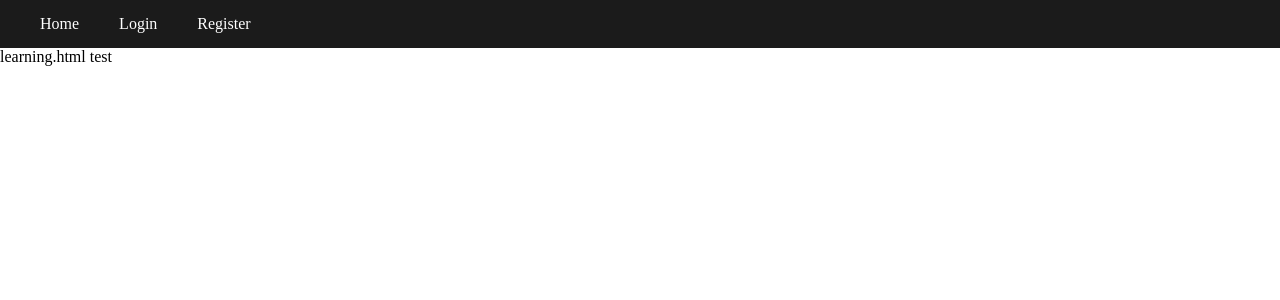
After one commit to ChimentiMatt/Linguist_Assist, a Django app: page /learning/ in a window 1280 px wide. The commit adds this page. Shown: the top 300 px of the page. Run offline with Django 3.2, Linux system fonts and the light colour scheme; some libraries are stand-ins or nearby versions.

Commit message:
learning page made. Now vue.js and building of game can be done

```diff
--- a/spellingapp/templates/spellingapp/base.html
+++ b/spellingapp/templates/spellingapp/base.html
@@ -21,6 +21,7 @@
 
 
     {% if user.is_authenticated %}
+      <a href="{% url 'spellingapp:learning_view' %}">Learning</a>
       <a href="{% url 'logout' %}">Logout</a>
     {% else %}
       <a href="{% url 'login' %}">Login</a>
@@ -35,6 +36,8 @@
     {% block study %}
     {% endblock %}
 
+    {% block learning %}
+    {% endblock %}
 
     {% block user_home %}
     {% endblock %}
--- /dev/null
+++ b/spellingapp/templates/spellingapp/learning.html
@@ -0,0 +1,10 @@
+{% extends 'spellingapp/base.html' %}
+{% load static %}
+
+{% block learning %}
+
+<div >
+    <p>learning.html test</p>
+</div>
+
+{% endblock learning %}
--- a/spellingapp/urls.py
+++ b/spellingapp/urls.py
@@ -7,6 +7,7 @@ urlpatterns = [
     path('', BaseView, name="home"),
     path('HomeView/', views.HomeView, name="HomeView" ),
     path('study/', views.study_view, name="study_view" ),
+    path('learning/', views.learning_view, name="learning_view"),
     path('remove_key_val/<int:pk>/', views.remove_key_val, name='remove_key_val'),
     path('add_key_val/', views.add_key_val, name='add_key_val')
 ]
--- a/spellingapp/views.py
+++ b/spellingapp/views.py
@@ -19,6 +19,9 @@ def HomeView(request):
     }
     return render(request, 'spellingapp/user_home.html', context)
 
+def learning_view(request):
+    return render(request, 'spellingapp/learning.html')
+
 
 def remove_key_val(request, pk):
     word_delete = get_object_or_404(KeyVal, pk=pk)
@@ -26,8 +29,12 @@ def remove_key_val(request, pk):
     return redirect('spellingapp:study_view')
 
 def add_key_val(request):
-    word = request.POST.get('word')
-    spelling_error = request.POST.get('spelling_error')
+    word = request.POST.get('word').title()
+    spelling_error = request.POST.get('spelling_error').title()
+
+    if word == '' or spelling_error == '':
+        return redirect('spellingapp:study_view')
+
     KeyVal.objects.create(
         word=word,
         spelling_error=spelling_error,
```
Also changed, not shown: db.sqlite3.
